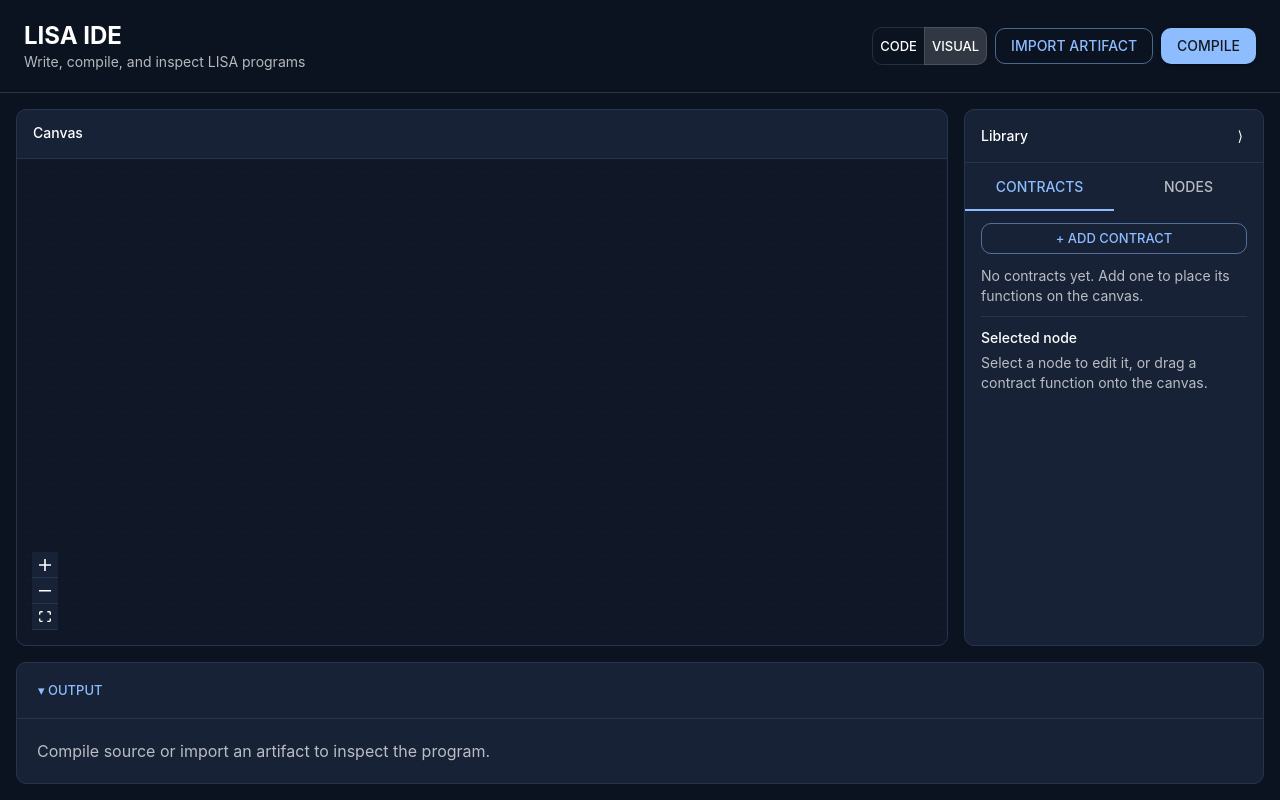
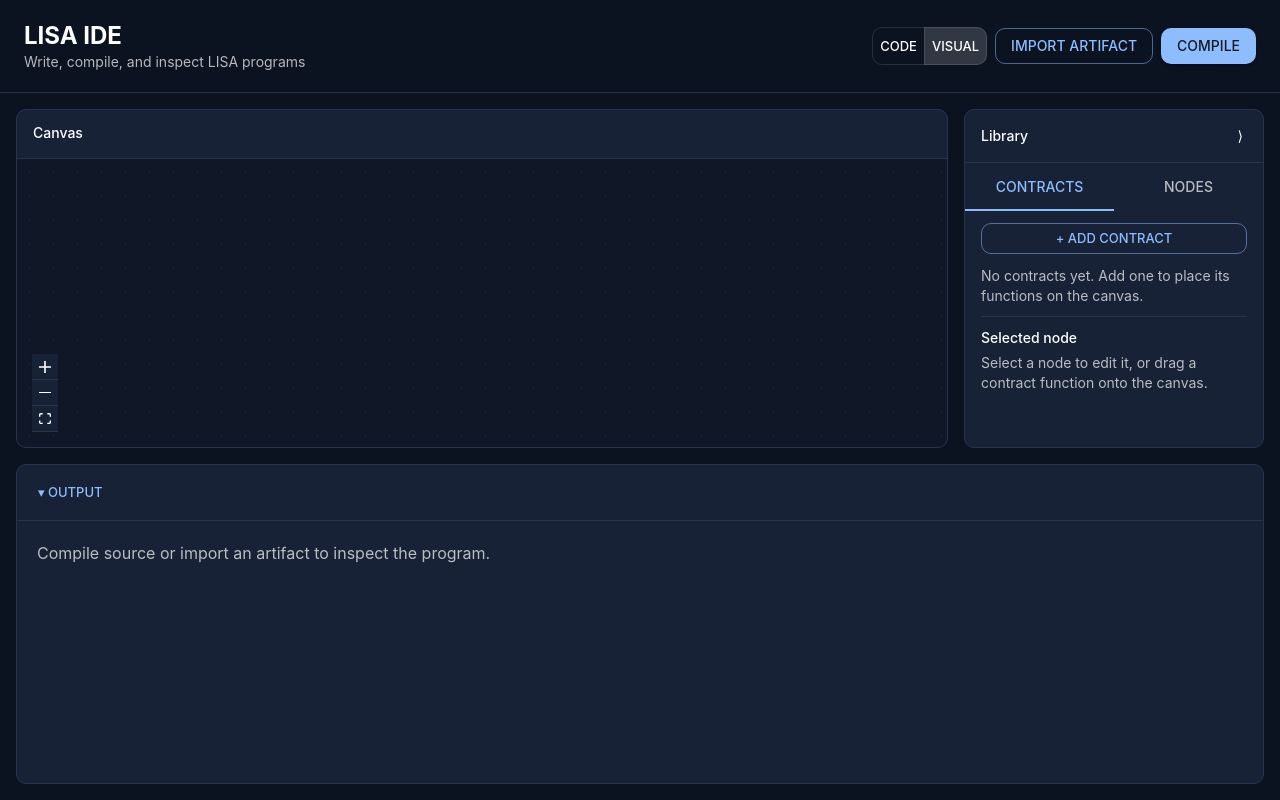
Before and after one commit to borosorus/lisa-ide, a React (Vite) app: page / in a window 1280 px wide. Both pictures are taken after a click on the button "VISUAL". Built offline with nearby package versions, Linux system fonts and the light colour scheme.

Commit message:
Pin the expanded output pane so compiled content cannot squeeze the canvas
The output row sized to its content, so a compile visibly resized the
canvas. Give the expanded pane a stable viewport-relative height; the
collapsed bar still shrinks to its heading.

```diff
--- a/src/App.tsx
+++ b/src/App.tsx
@@ -363,7 +363,7 @@ export default function App() {
             </Box>
           </>}
         </Paper>
-        <Paper className="pane output-pane" elevation={0}>
+        <Paper className={`pane output-pane${outputOpen ? '' : ' output-collapsed'}`} elevation={0}>
           <Stack className="pane-heading" direction="row" alignItems="center" justifyContent="space-between" gap={1}>
             <Button size="small" onClick={() => setOutputOpen(open => !open)} aria-expanded={outputOpen}
               sx={{ justifyContent: 'flex-start', minWidth: 0 }}>
--- a/src/styles.css
+++ b/src/styles.css
@@ -16,7 +16,8 @@ body { background: #0b1220; }
 .visual-workspace .pane { min-height: 0; }
 .visual-workspace .canvas-pane { grid-row: 1; grid-column: 1; }
 .visual-workspace .side-pane { grid-row: 1; grid-column: 2; }
-.visual-workspace .output-pane { grid-row: 2; grid-column: 1 / -1; max-height: 45vh; }
+.visual-workspace .output-pane { grid-row: 2; grid-column: 1 / -1; height: 40vh; }
+.visual-workspace .output-pane.output-collapsed { height: auto; }
 .visual-workspace .side-pane .pane-heading { justify-content: space-between; }
 .canvas-host { flex: 1; min-height: 0; position: relative; background: #101827; }
 .canvas-host .react-flow__controls-button { background: #172236; border-bottom: 1px solid #26354c; fill: #bdd4f1; }
@@ -48,4 +49,4 @@ body { background: #0b1220; }
 .react-flow .port-bool { background: #ef8f8f; }
 .react-flow .port-condition { background: #f6c177; }
 .react-flow .port-blocked { background: #3a4c68; border-style: dashed; }
-@media (max-width: 850px) { .workspace { grid-template-columns: 1fr; } .pane { min-height: 420px; } .editor { min-height: 340px; } .app-fixed { height: auto; min-height: 100vh; overflow: visible; } .visual-workspace { grid-template-columns: 1fr; grid-template-rows: auto; } .visual-workspace.library-collapsed { grid-template-columns: 1fr; } .visual-workspace .canvas-pane, .visual-workspace .side-pane, .visual-workspace .output-pane { grid-column: 1; grid-row: auto; } .visual-workspace .canvas-pane { height: 60vh; } .visual-workspace .side-pane { max-height: 50vh; } .visual-workspace .output-pane { max-height: none; } }
+@media (max-width: 850px) { .workspace { grid-template-columns: 1fr; } .pane { min-height: 420px; } .editor { min-height: 340px; } .app-fixed { height: auto; min-height: 100vh; overflow: visible; } .visual-workspace { grid-template-columns: 1fr; grid-template-rows: auto; } .visual-workspace.library-collapsed { grid-template-columns: 1fr; } .visual-workspace .canvas-pane, .visual-workspace .side-pane, .visual-workspace .output-pane { grid-column: 1; grid-row: auto; } .visual-workspace .canvas-pane { height: 60vh; } .visual-workspace .side-pane { max-height: 50vh; } .visual-workspace .output-pane { height: auto; } }
```
